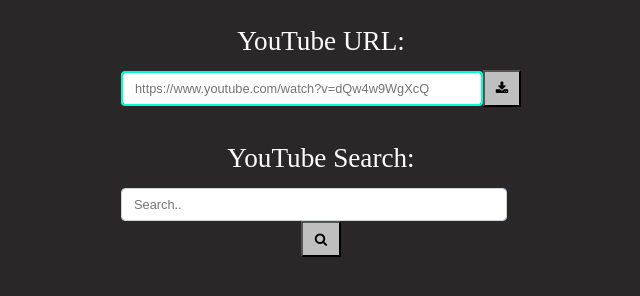
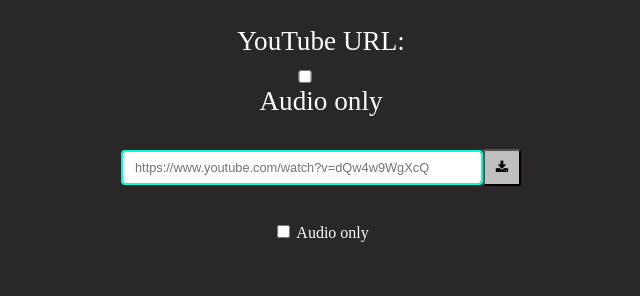
Before and after one commit to itoombes/FirstYearByDefault, an Electron app: page frontend/home.html in a window 800 px wide. Shown: the part 208-504 px from the top of the page, without its empty margins (79-719 px from the left). Drawn offline with Linux system fonts and the light colour scheme; a web font is replaced by a local one.

Commit message:
audio only btn (not functional)

```diff
--- a/frontend/home.html
+++ b/frontend/home.html
@@ -17,14 +17,28 @@
 
     <form id="form">
       <label for="homepage">YouTube URL: </label>
+
+      <div class="checkbox">
+        <input type="checkbox" id="audioOnly" name="vehicle1" value="Bike">
+        <label class = input for="audioOnly">Audio only</label><br>
+      </div>
+
       <div class="input-container">
         <input type="url" id="link" name="link" placeholder="https://www.youtube.com/watch?v=dQw4w9WgXcQ">
         <button type="submit" class="btn"><i class="fa fa-download"></i></button>
+
       </div>
+
+
     </form>
     <br><br>
+    <div class="checkbox">
+      <input type="checkbox" id="vehicle1" name="vehicle1" value="Bike">
+      <label class = input for="vehicle1">Audio only</label><br>
+    </div>
 
-    <form id="form" action="action_page.php">
+
+    <!-- <form id="form" action="action_page.php">
       <label for="homepage">YouTube Search: </label>
       <div>
         <input type="text" placeholder="Search.." name="search">
@@ -32,7 +46,7 @@
       </div>
     </form>
 
-    <script src="home.js"></script>
+    <script src="home.js"></script> -->
 
   </body>
 
--- a/frontend/home_styles.css
+++ b/frontend/home_styles.css
@@ -15,7 +15,7 @@
 }
 
 #form label {
-    margin: 50, 100;
+    /* margin: 50, 100; */
     color: white;
     display: block;
     font-size: 1.7em;
@@ -68,3 +68,7 @@
     display: flex;
     align-items: center;
     }
+
+.checkbox {
+    color: white;
+}
```
